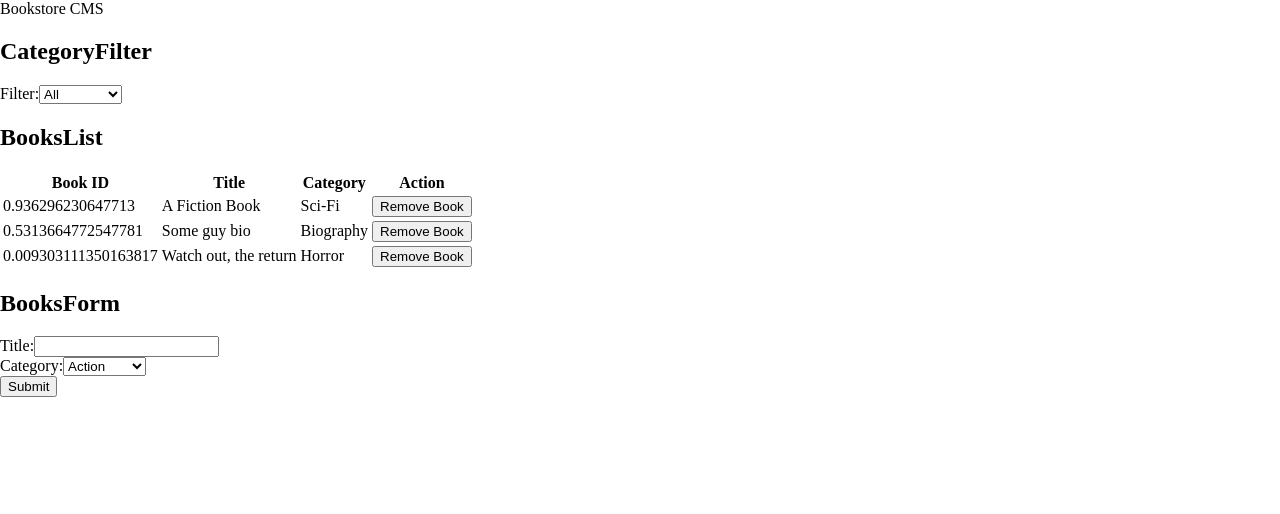
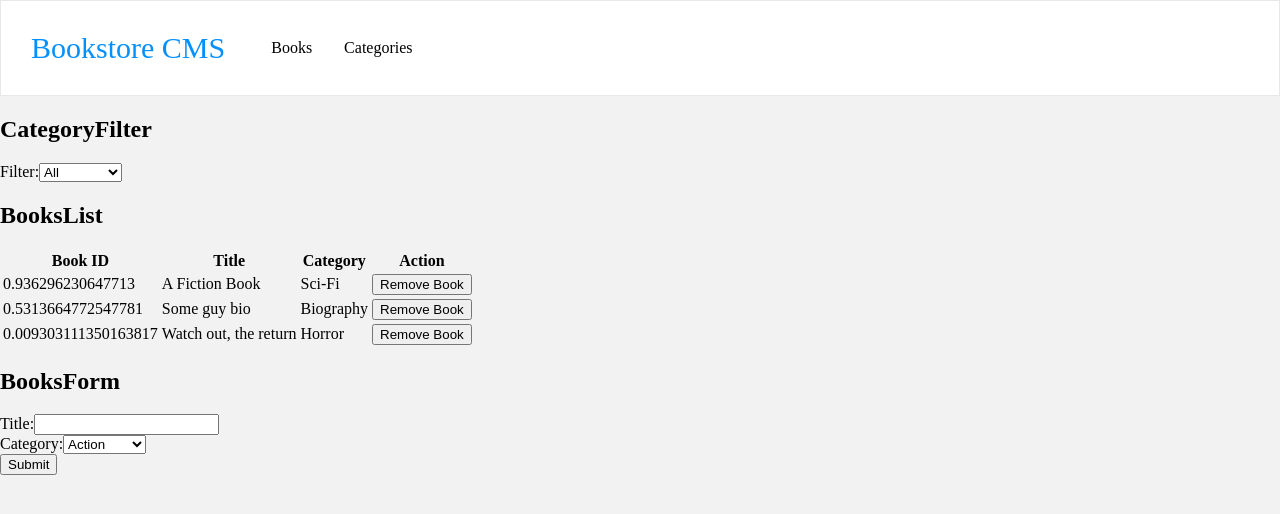
Before and after one commit to FrancoRosa/react-bookstore, a React (Create React App) app: page / in a window 1280 px wide. Shown: the top 514 px of the page. Built offline with nearby package versions, Linux system fonts and the light colour scheme.

Commit message:
Add navbar style

```diff
--- a/src/components/App.js
+++ b/src/components/App.js
@@ -2,7 +2,7 @@ import React from 'react';
 // eslint-disable-next-line import/no-named-as-default
 import BooksForm from '../containers/BooksForm';
 import BooksList from '../containers/BooksList';
-import NavBar from '../components/Navbar';
+import NavBar from './Navbar';
 const App = () => (
   <div>
     <NavBar />
--- a/src/components/Navbar.js
+++ b/src/components/Navbar.js
@@ -1,8 +1,10 @@
 import React from 'react';
 
 const NavBar = () => (
-  <nav>
-    Bookstore CMS
+  <nav className="nav-bar">
+    <p className="title">Bookstore CMS</p>
+    <p className="selected">Books</p>
+    <p className="unselected">Categories</p>
   </nav>
 );
 
--- a/src/style.css
+++ b/src/style.css
@@ -1,4 +1,22 @@
 body {
   padding: 0;
   margin: 0;
+  background-color: rgba(0, 0, 0, 0.05);
 }
+
+.nav-bar {
+  display: flex;
+  border: solid 1px #e8e8e8;
+  background-color: #fff;
+  align-items: center;
+}
+
+.nav-bar > p {
+  margin: 1em;
+}
+
+.title {
+  color: #0290ff;
+  font-family: Montserrat;
+  font-size: 30px;
+}
```
